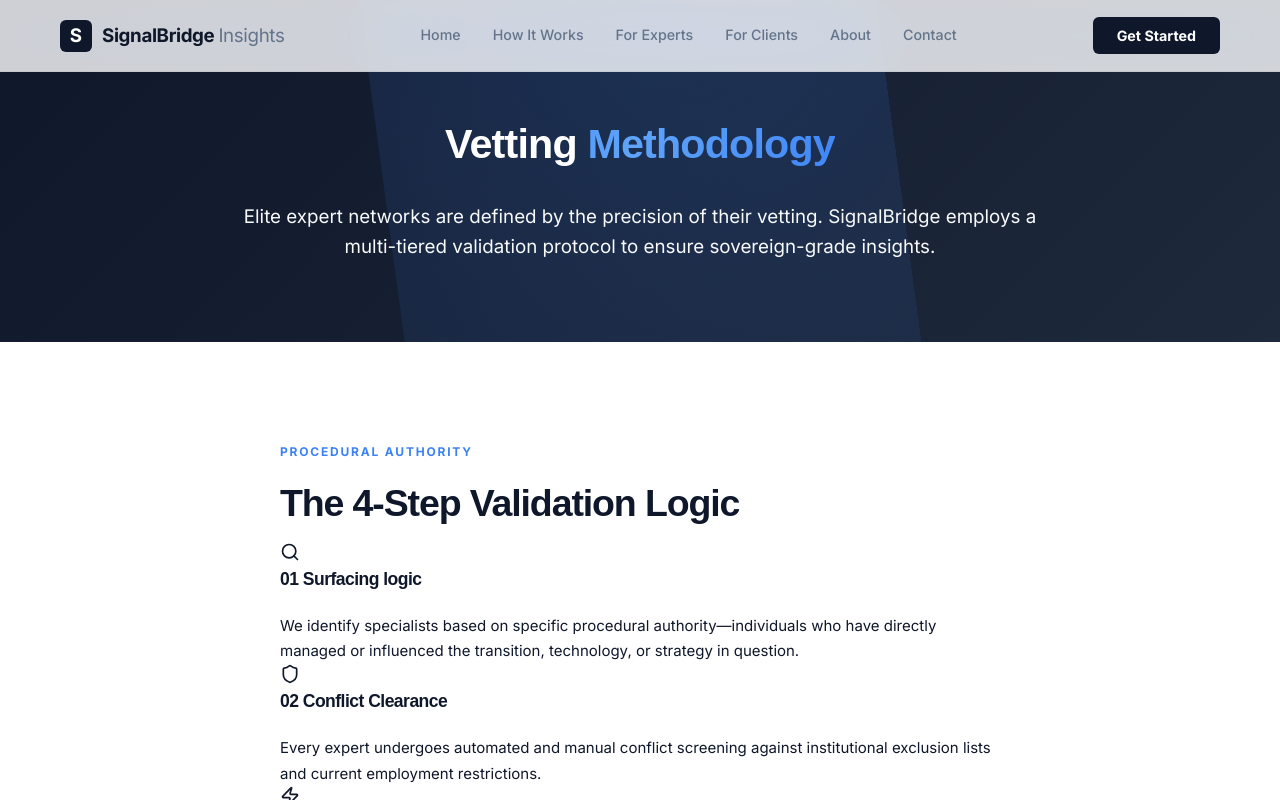
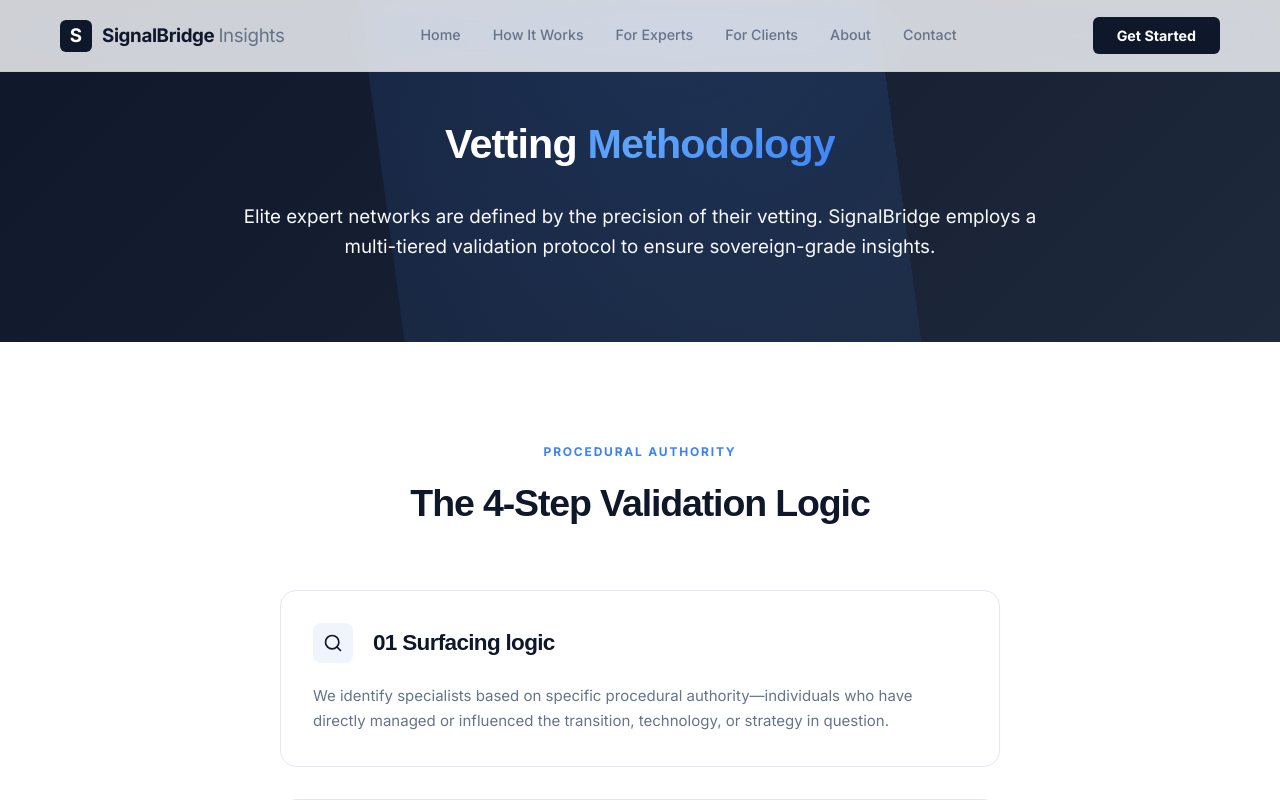
Before and after one commit to skydani26/signalbridge-insights, a Next.js app: page /about/methodology in a window 1280 px wide. Shown: the top 800 px of the page. Built offline with nearby package versions, Linux system fonts and the light colour scheme; a web font is replaced by a local one.

Commit message:
Complete Phase 11: Synchronize Methodology page with Elite design system

```diff
--- a/src/app/about/about.module.css
+++ b/src/app/about/about.module.css
@@ -552,3 +552,82 @@
         gap: 24px;
     }
 }
+
+/* Methodology Page Specialized Styles */
+.methodologyHeader {
+    margin-bottom: 64px;
+    text-align: center;
+}
+
+.methodologyGrid {
+    display: grid;
+    gap: 32px;
+}
+
+.methodologyCard {
+    padding: 32px;
+    border: 1px solid var(--color-gray-200);
+    border-radius: 16px;
+    background: white;
+    transition: var(--transition-base);
+    display: flex;
+    flex-direction: column;
+}
+
+.methodologyCard:hover {
+    transform: translateY(-4px);
+    box-shadow: var(--shadow-premium);
+    border-color: var(--color-secondary);
+}
+
+.methodologyCardHeader {
+    display: flex;
+    gap: 20px;
+    align-items: center;
+    margin-bottom: 20px;
+}
+
+.methodologyIcon {
+    width: 40px;
+    height: 40px;
+    background: var(--color-accent-soft);
+    border-radius: 8px;
+    display: flex;
+    align-items: center;
+    justify-content: center;
+    color: var(--color-primary);
+    flex-shrink: 0;
+}
+
+.methodologyStepTitle {
+    margin: 0;
+    font-size: 1.5rem;
+    color: var(--color-primary);
+    font-weight: 700;
+}
+
+.methodologyDescription {
+    color: var(--color-text-light);
+    line-height: 1.7;
+    margin: 0;
+}
+
+@media (max-width: 768px) {
+    .methodologyHeader {
+        margin-bottom: 40px;
+    }
+
+    .methodologyCard {
+        padding: 24px;
+    }
+
+    .methodologyCardHeader {
+        flex-direction: column;
+        align-items: flex-start;
+        gap: 12px;
+    }
+
+    .methodologyStepTitle {
+        font-size: 1.25rem;
+    }
+}
```
